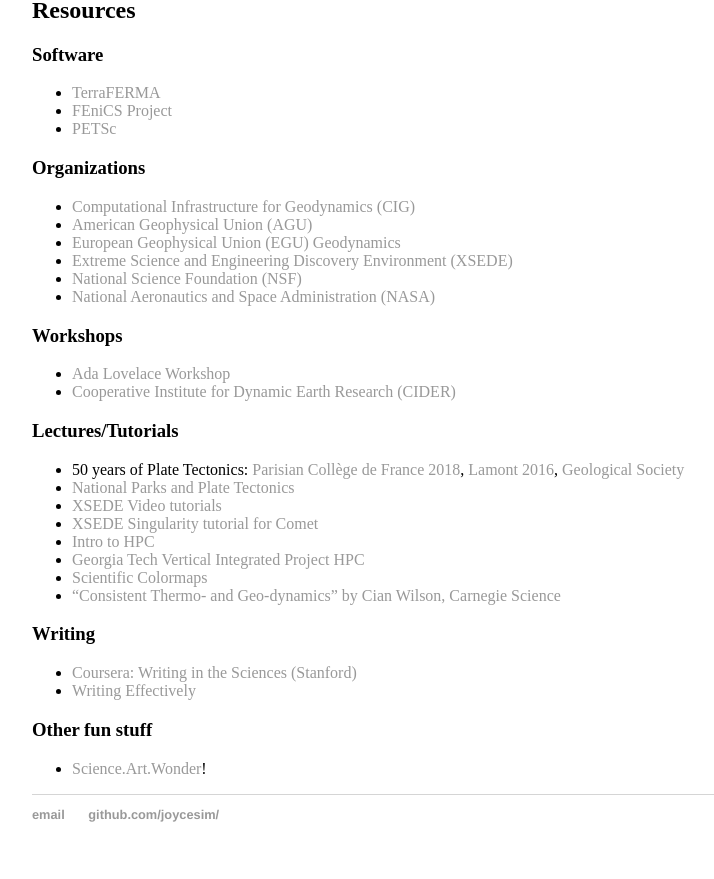
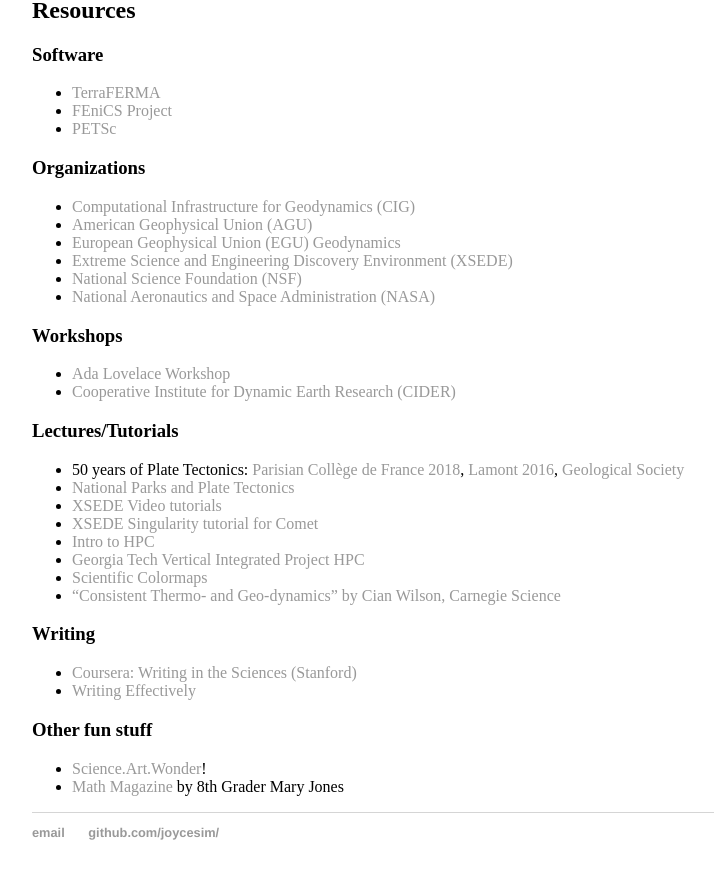
Before and after one commit to joycesim/joycesim.github.io, a Jekyll site: the page built from research/index.md, in a window 1280 px wide and 900 px high, scrolled down 4916 px. Shown: the top 879 px of the window, without its empty margins (224-938 px from the left). Built offline with Jekyll 4.4.1, drawn with Linux system fonts in a browser that asks for light colours.

Commit message:
Update index.md

```diff
--- a/research/index.md
+++ b/research/index.md
@@ -76,3 +76,4 @@
 
 ### Other fun stuff
 * [Science.Art.Wonder](https://sciartwonderatl.wixsite.com/sawatl)!
+* [Math Magazine](https://joycesim.github.io/image/Mathmagazine.pdf) by 8th Grader Mary Jones
```
